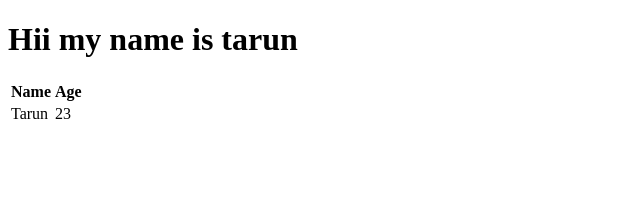
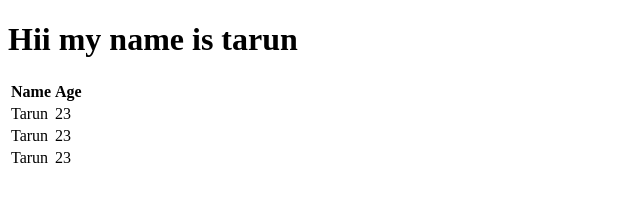
Before and after one commit to ThanviTarun/student-portfolio, a plain HTML site: page index.html in a window 1280 px wide. Shown: the whole page, without its empty margins (0-640 px from the left). Drawn offline with Linux system fonts and the light colour scheme.

Commit message:
Update index.html

```diff
--- a/index.html
+++ b/index.html
@@ -16,6 +16,14 @@
                 <td>Tarun</td>
                 <td>23</td>
             </tr>
+            <tr>
+                <td>Tarun</td>
+                <td>23</td>
+            </tr>
+            <tr>
+                <td>Tarun</td>
+                <td>23</td>
+            </tr>
 
         </tbody>
     </table>
```
